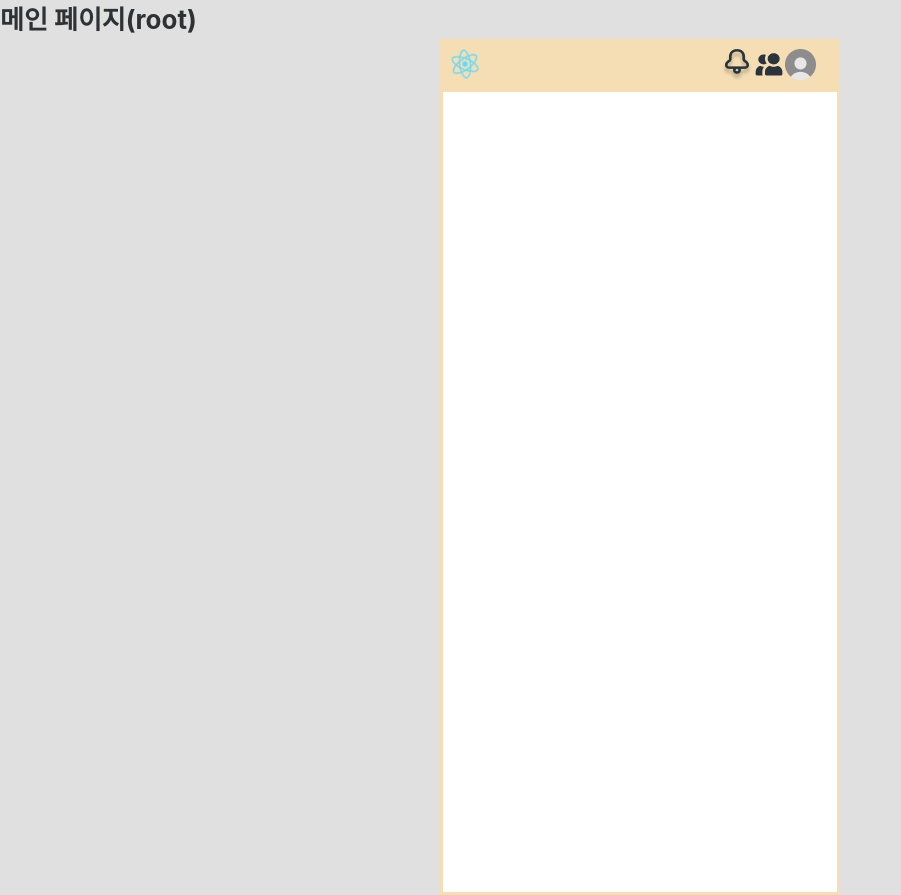
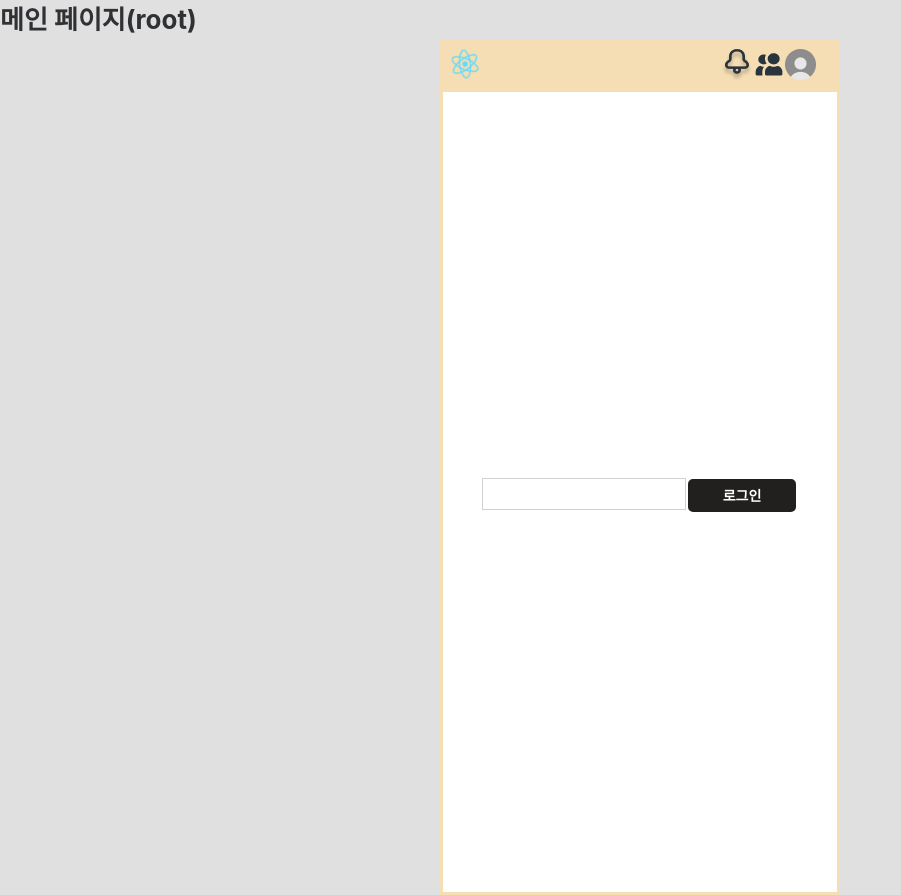
Before and after one commit to LTaeSung/SinhanDS-moamoaReact, a React (Create React App) app: page /login in a window 1280 px wide. Before the commit this address had no page. Shown: the whole page, without its empty margins (0-901 px from the left). Built offline with nearby package versions, Linux system fonts and the light colour scheme.

Commit message:
개발자용 로그인 구현

```diff
--- a/src/App.js
+++ b/src/App.js
@@ -4,6 +4,7 @@ import Header from "./component/Header";
 import Mypage_info from "./component/member/Mypage_info";
 import Login from "./component/member/Login";
 import Signup from "./component/member/Signup";
+import DevLogin from "./component/member/DevLogin";
 import AfterSignin from "./component/member/AfterSignin";
 import JoinFunding from "./component/funding/JoinFunding";
 import HostFunding from "./component/funding/HostFunding";
@@ -19,9 +20,10 @@ function App() {
         <container className="App-container">
           <Routes>
             <Route path="/member/info" element={<Mypage_info />} />
-            <Route path="/" element={<Signup />} />
+            <Route path="/" element={<Login />} />
             <Route path="/member/frind" element={<Frindlist />} />
-            <Route path="/member/login" element={<Login />} />
+            <Route path="/member/signup" element={<Signup />} />
+            <Route path="/login" element={<DevLogin />} />
             <Route path="/login/after" element={<AfterSignin />} />
             <Route path="/funding/join" element={<JoinFunding />} />
             <Route path="/funding/host" element={<HostFunding />} />
--- a/src/component/member/AfterSignin.js
+++ b/src/component/member/AfterSignin.js
@@ -11,6 +11,7 @@ const NaverAfter = () => {
   const callbackUrl = bootpath + "/member/login" + params.search;
 
   getApi(params, callbackUrl);
+
   return <></>;
 };
 
@@ -23,6 +24,9 @@ const getApi = (params, callbackUrl) => {
       console.log(res.data.email);
       sessionStorage.setItem("no", res.data.no);
       sessionStorage.setItem("email", res.data.email);
+      window.location.href = "/member/info";
+    } else {
+      window.location.href = "/";
     }
   });
 };
--- /dev/null
+++ b/src/component/member/DevLogin.js
@@ -0,0 +1,42 @@
+import React, { useState, useEffect } from "react";
+import { Link, useNavigate } from "react-router-dom";
+import axios from "axios";
+import BootPath from "./../../BootPath";
+import { useContext } from "react";
+const MyLogin = () => {
+  const { bootpath } = useContext(BootPath);
+  const [param, setParam] = useState({});
+  console.log(sessionStorage.getItem("email"));
+  const handleChange = (e) => {
+    setParam({
+      ...param,
+      [e.target.name]: e.target.value,
+    });
+  };
+  const save = () => {
+    getApi();
+  };
+  const getApi = () => {
+    console.log(param);
+    axios.post(bootpath + "/member/devlogin", param).then((res) => {
+      console.log(res);
+      if (res.data.result === "success") {
+        sessionStorage.setItem("no", res.data.no);
+        sessionStorage.setItem("email", res.data.email);
+        window.location.href = "/member/info";
+      }
+    });
+  };
+  return (
+    <>
+      <form method="post" action="">
+        <input type="text" name="email" onChange={handleChange} />
+        <Link className="btn" onClick={save}>
+          로그인
+        </Link>
+      </form>
+    </>
+  );
+};
+
+export default MyLogin;
--- a/src/component/member/MemberHeader.js
+++ b/src/component/member/MemberHeader.js
@@ -10,7 +10,7 @@ function MemberHeader() {
         <Link className="navbarMenu" to={"/member/info"}>
           회원정보
         </Link>
-        <Link className="navbarMenu" to={"/member/login/naver"}>
+        <Link className="navbarMenu" to={"/member/signup"}>
           회원가입
         </Link>
         <Link className="navbarMenu" to={"/"}>
```
